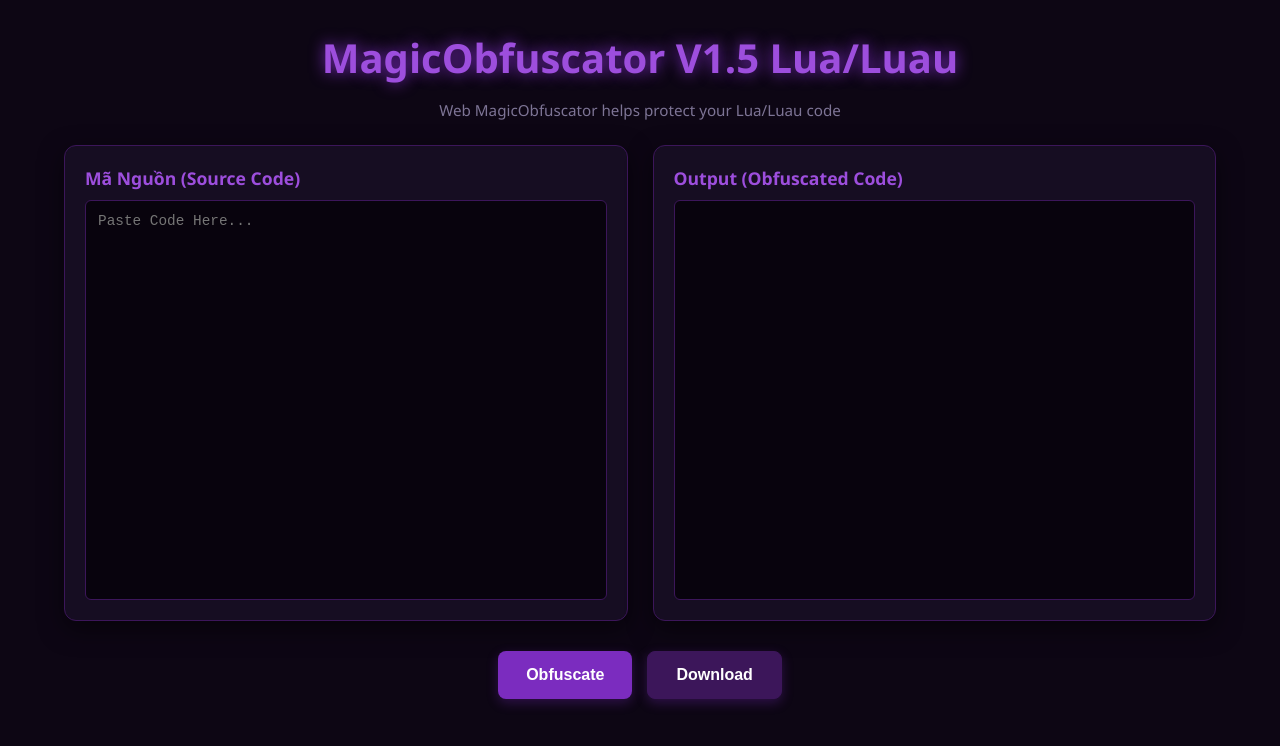
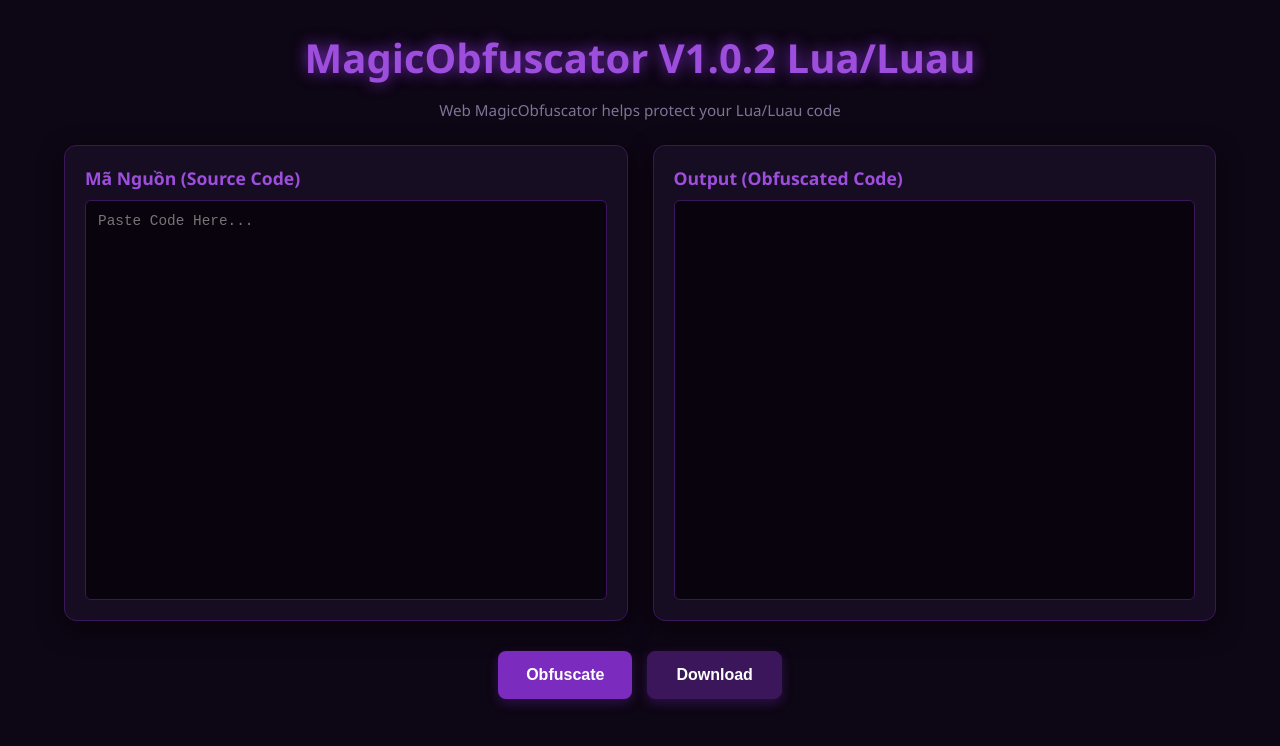
Before and after one commit to immagicmaster/Obfuscator, a plain HTML site: page index.html in a window 1280 px wide. Drawn offline with Linux system fonts and the light colour scheme.

Commit message:
Update index.html

```diff
--- a/index.html
+++ b/index.html
@@ -3,7 +3,7 @@
 <head>
     <meta charset="UTF-8">
     <meta name="viewport" content="width=device-width, initial-scale=1.0">
-    <title>MagicObfuscator V1.5</title>
+    <title>MagicObfuscator V1.0.2 Lua</title>
     <style>
         :root {
             --bg-color: #0d0614;
@@ -135,7 +135,7 @@
 <body>
 
     <header>
-        <h1>MagicObfuscator V1.5 Lua/Luau</h1>
+        <h1>MagicObfuscator V1.0.2 Lua/Luau</h1>
         <p>Web MagicObfuscator helps protect your Lua/Luau code</p>
     </header>
 
```
